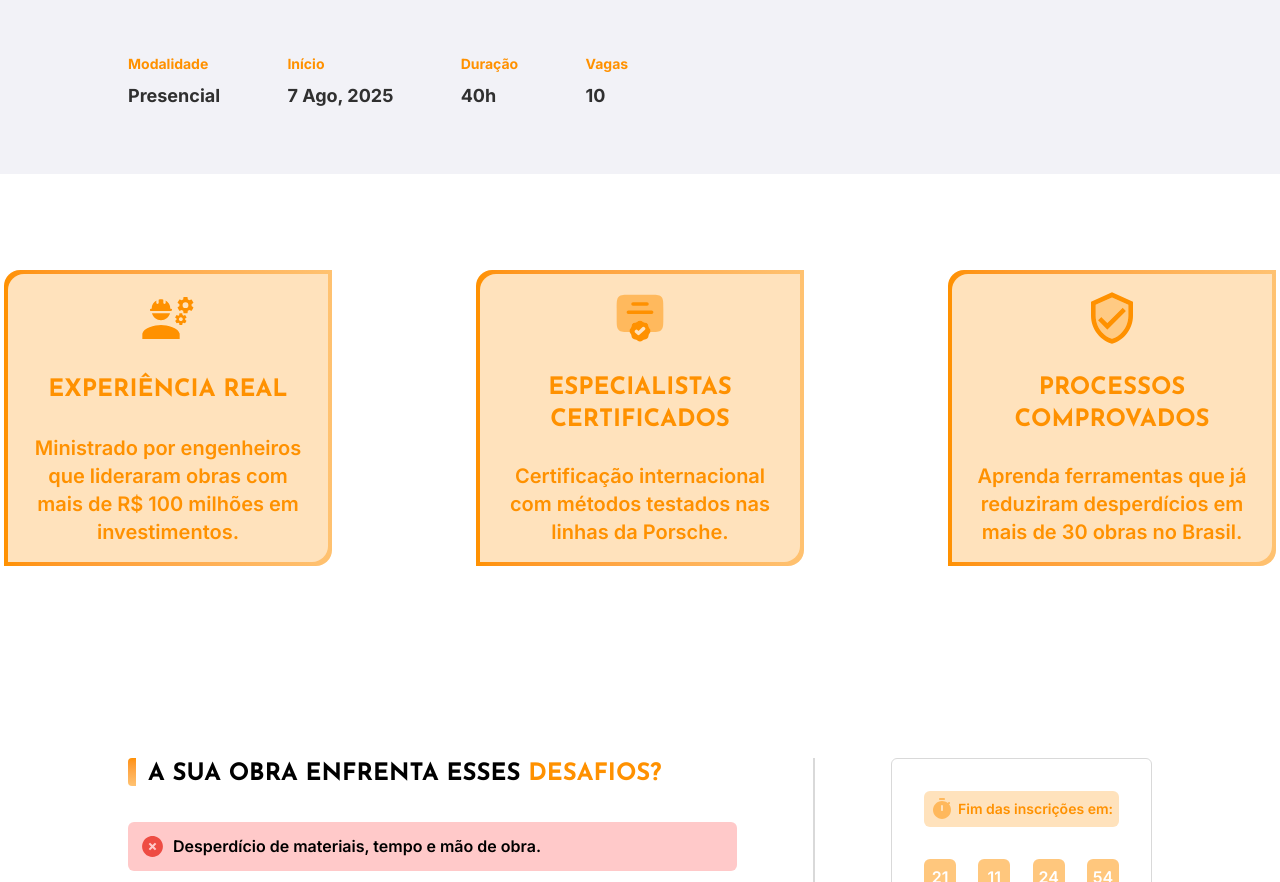
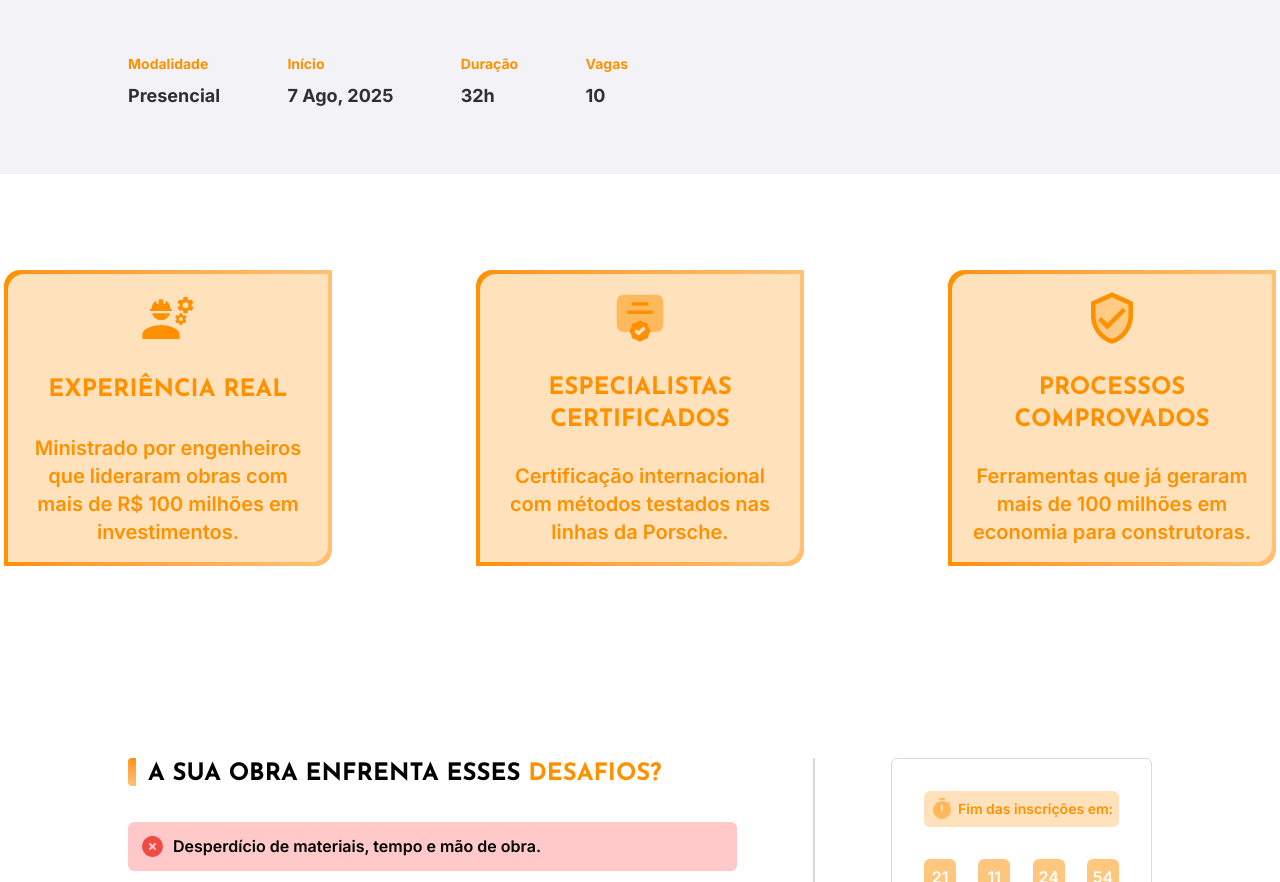
Before and after one commit to roneysilva25/buildmate-cursos-lp, a website: page index.html in a window 1280 px wide. Shown: the part 938-1820 px from the top of the page. Drawn offline with nearby package versions, Linux system fonts and the light colour scheme.

Commit message:
style: course duration and card inner text

```diff
--- a/index.html
+++ b/index.html
@@ -105,7 +105,7 @@
                     </div>
                     <div class="flex flex-col gap-2">
                         <h3 class="text-[0.7rem] md:text-sm text-[#FF9100]">Duração</h3>
-                        <h4 class="text-[#303030]">40h</h4>
+                        <h4 class="text-[#303030]">32h</h4>
                     </div>
                     <div class="flex flex-col gap-2">
                         <h3 class="text-[0.7rem] md:text-sm text-[#FF9100]">Vagas</h3>
@@ -136,7 +136,7 @@
             <div class="p-4 h-72 w-80 text-center justify-between flex flex-col items-center text-[#FF9100] gap-1 rounded-tl-2xl rounded-br-2xl bg-[#FFE2BC]">
                 <svg xmlns="http://www.w3.org/2000/svg" width="56" height="56" viewBox="0 0 24 24"><path fill="currentColor" d="M12 1L3 5v6c0 5.55 3.84 10.74 9 12c5.16-1.26 9-6.45 9-12V5zm7 10c0 4.52-2.98 8.69-7 9.93c-4.02-1.24-7-5.41-7-9.93V6.3l7-3.11l7 3.11zm-11.59.59L6 13l4 4l8-8l-1.41-1.42L10 14.17z"/><path fill="currentColor" d="M5 6.3V11c0 4.52 2.98 8.69 7 9.93c4.02-1.23 7-5.41 7-9.93V6.3l-7-3.11zM18 9l-8 8l-4-4l1.41-1.41L10 14.17l6.59-6.59z" opacity="0.3"/></svg>
                 <h3 class="font-[Josefin_Sans] font-bold text-2xl">PROCESSOS COMPROVADOS</h3>
-                <p class="text-xl">Aprenda ferramentas que já reduziram desperdícios em mais de 30 obras no Brasil.</p>
+                <p class="text-xl">Ferramentas que já geraram mais de 100 milhões em economia para construtoras.</p>
             </div>
         </div>
     </section>
```
